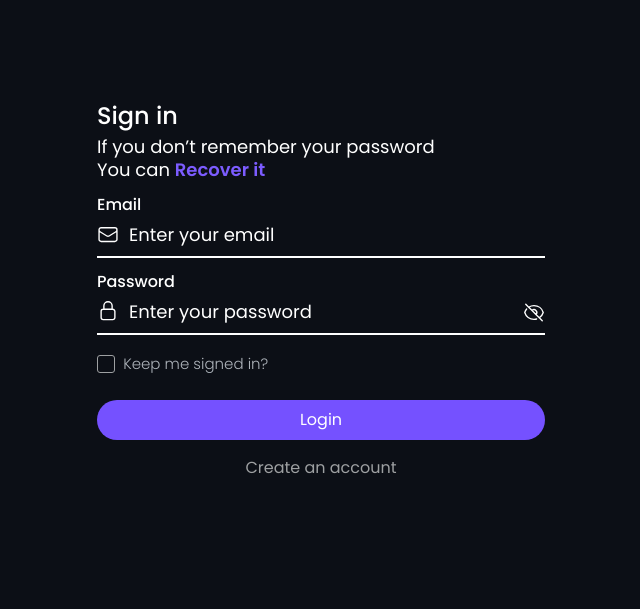
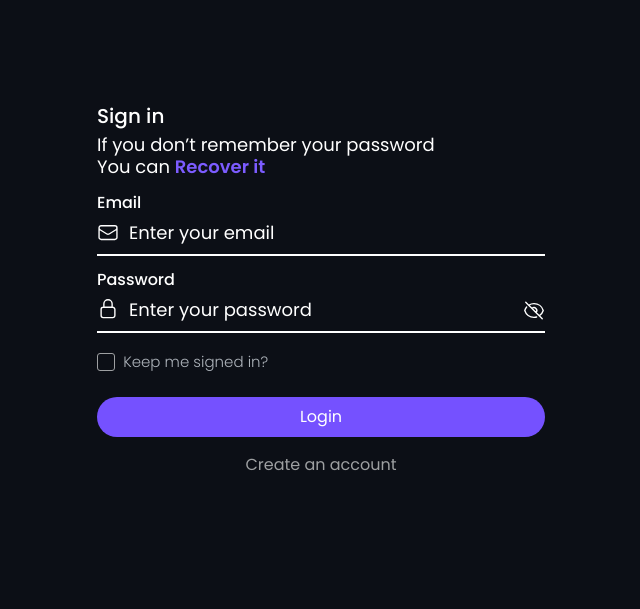
Before and after one commit to MikhailOz/linesty.com, a PHP site: page /account in a window 1280 px wide. Shown: the part 64-673 px from the top of the page, without its empty margins (319-959 px from the left). Run offline with PHP 8.4, Linux system fonts and the light colour scheme; data that the repository does not hold is empty; some libraries are stand-ins or nearby versions.

Commit message:
Sm update2

```diff
--- a/root/account/auth/login.php
+++ b/root/account/auth/login.php
@@ -5,7 +5,7 @@
         <?php include_once '../components/includes/authentication_header.php' ?>
         <main class="flex flex-col gap-y-4 w-full sm:w-[28rem] mx-auto px-5 sm:px-0">
             <div class="mt-6">
-                <h1 class="text-2xl font-medium font-poppins text-white">Sign in</h1>
+                <h1 class="text-xl font-medium font-poppins text-white sm:text-2xl">Sign in</h1>
                 <p class="mt-1 font-poppins text-base font-normal leading-tight text-white sm:text-lg sm:leading-tight">If you don’t remember your password <br> You can <a class="transition-colors duration-100 font-semibold text-lavenderIndigo hover:text-electricViolet" href="/account/?recovery"> Recover it</a></p>
             </div>
             <form method="post" class="login-form flex flex-col gap-y-4" id="form">
@@ -29,7 +29,7 @@
                   <input class="inp-cbx hidden" id="cbx" type="checkbox" />
                   <label class="cbx margin-auto select-none cursor-pointer" for="cbx">
                     <span class="inline-block w-[18px] h-[18px] mb-[1.4px] relative translate-x-0 translate-y-0 align-middle rounded-[3px] transform scale-100 align-middle border border-solid border-stoneGray transition-all duration-150">
-                    <svg class="absolute top-1 left-[3.5px] translate-x-0 translate-y-0 transition-all duration-200 delay-100 fill-none stroke-2 stroke-white" width="11px" height="9px" viewbox="0 0 12 10">
+                    <svg class="absolute top-1 left-[3.25px] translate-x-0 translate-y-0 transition-all duration-200 delay-100 fill-none stroke-2 stroke-white sm:left-[3.5px]" width="11px" height="9px" viewbox="0 0 12 10">
                       <polyline points="1.5 6 4.5 9 10.5 1"></polyline>
                     </svg>
                   </span>
--- a/root/account/auth/recovery.php
+++ b/root/account/auth/recovery.php
@@ -5,7 +5,7 @@
         <?php include_once '../components/includes/authentication_header.php' ?>
         <main class="flex flex-col gap-y-4 w-full sm:w-[28rem] mx-auto px-5 sm:px-0">
             <div class="mt-6">
-                <h1 class="text-2xl font-medium font-poppins text-white">Recovery of Password</h1>
+                <h1 class="text-xl font-medium font-poppins text-white sm:text-2xl">Recovery of Password</h1>
                 <p class="mt-1 font-poppins text-base font-normal leading-tight text-white sm:text-lg sm:leading-tight">If you remember your password <br> You can <a class="transition-colors duration-100 font-semibold text-lavenderIndigo hover:text-electricViolet" href="/account"> Login</a></p>
             </div>
             <form method="post" class="recovery-form flex flex-col gap-y-4" id="form">
--- a/root/account/auth/set_new_password.php
+++ b/root/account/auth/set_new_password.php
@@ -5,7 +5,7 @@
         <?php include_once '../components/includes/authentication_header.php' ?>
         <main class="flex flex-col gap-y-4 w-full sm:w-[28rem] mx-auto mb-9 px-5 sm:px-0">
             <div class="mt-6">
-                <h1 class="text-2xl font-medium font-poppins text-white">Reset Password</h1>
+                <h1 class="text-xl font-medium font-poppins text-white sm:text-2xl">Reset Password</h1>
                 <p class="mt-1 font-poppins text-base font-normal leading-tight text-white sm:text-lg sm:leading-tight">Enter your new password below containing at least 8 characters</p>
             </div>
             <form method="post" class="new-password-form flex flex-col gap-y-4" id="form">
```
